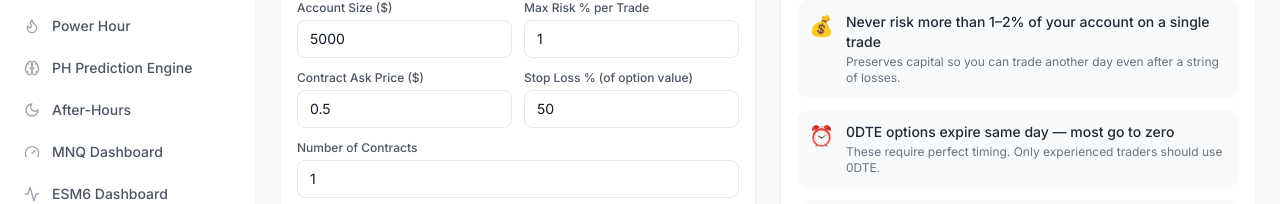
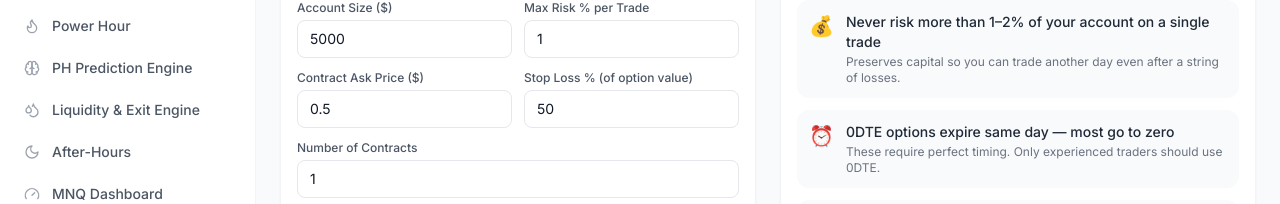
Before and after one commit to sparkye9/Tradevi-, a Next.js app: page /risk in a window 1280 px wide. Shown: the part 247-451 px from the top of the page. Built offline with nearby package versions, Linux system fonts and the light colour scheme; no server answers.

Commit message:
Add Liquidity & Exit Engine to sidebar nav
https://claude.ai/code/session_019vyyRMuTQnHrmhaLmw3oE9

```diff
--- a/components/layout/Sidebar.tsx
+++ b/components/layout/Sidebar.tsx
@@ -5,7 +5,7 @@ import { clsx } from 'clsx';
 import {
   LayoutDashboard, Search, BarChart2, Eye, Zap, Shield,
   Bell, BookOpen, FlaskConical, BookMarked, ClipboardList, X, TrendingUp,
-  CandlestickChart, Crosshair, Gauge, Layers, Flame, Moon, Activity, Brain,
+  CandlestickChart, Crosshair, Gauge, Layers, Flame, Moon, Activity, Brain, Droplets,
 } from 'lucide-react';
 
 const navItems = [
@@ -15,6 +15,7 @@ const navItems = [
   { href: '/orb-analysis', label: 'ORB Analysis', icon: Crosshair },
   { href: '/power-hour', label: 'Power Hour', icon: Flame },
   { href: '/power-hour-engine', label: 'PH Prediction Engine', icon: Brain },
+  { href: '/liquidity-engine', label: 'Liquidity & Exit Engine', icon: Droplets },
   { href: '/after-hours', label: 'After-Hours', icon: Moon },
   { href: '/mnq-dashboard', label: 'MNQ Dashboard', icon: Gauge },
   { href: '/esm6-dashboard', label: 'ESM6 Dashboard', icon: Activity },
```
